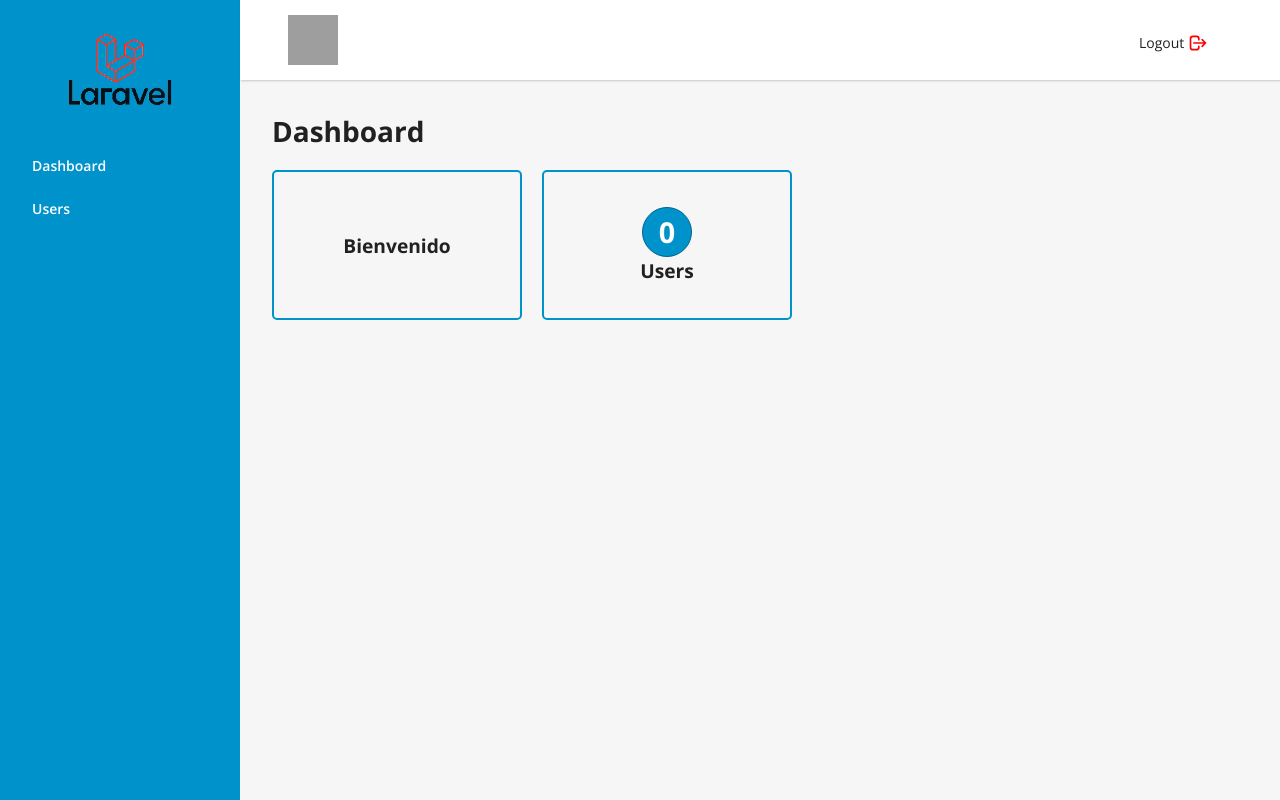
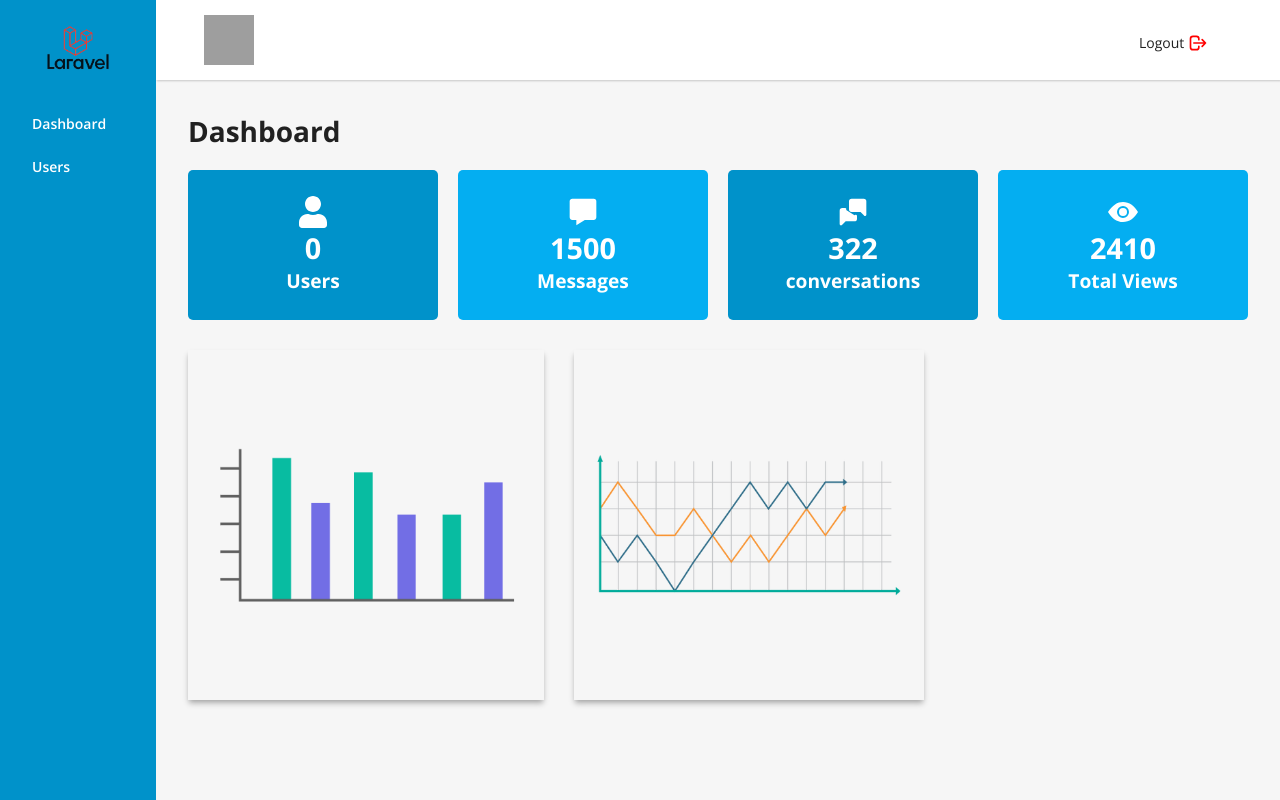
Before and after one commit to darienvr/login-user-crud-laravel-react, a React (Vite) app in the folder frontend/: page /dashboard in a window 1280 px wide. Built offline with nearby package versions, Linux system fonts and the light colour scheme; no server answers; sample sign-in values are in the browser's storage; grey boxes are pictures that could not be loaded.

Commit message:
add images to the dashboard

```diff
--- a/frontend/src/index.css
+++ b/frontend/src/index.css
@@ -206,6 +206,7 @@ table > tbody > tr > td {
     margin-top: 20px;
     display: flex;
     gap: 20px;
+    color: #fff;
 }
 
 .dashboard-section {
@@ -214,24 +215,36 @@ table > tbody > tr > td {
     flex-direction: column;
     align-items: center;
     justify-content: center;
-    border: 2px solid #0092ca;
+    background-color: #0092ca;
     width: 250px;
     height: 150px;
     padding: 20px;
     border-radius: 5px;
     font-size: 1.2rem;
+    transition: all 1s;
 }
 
-.users-length {
+.dashboard-section:nth-child(2n){
+    background-color: #04aef1;
+}
+
+.dashboard-section svg {
+    font-size: 2rem;
+}
+
+.dashboard-section:hover {
+    transform: scale(1.05);
+}
+
+.dashboard-graph {
     display: flex;
-    align-items: center;
-    justify-content: center;
-    border: 1px solid #04648a;
-    width: 50px;
-    height: 50px;
-    border-radius: 50%;
-    background-color: #0092ca;
-    color: white;
+    gap: 30px;
+    margin-top: 30px;
+}
+
+.dashboard-graph img{
+    height: 350px;
+    box-shadow: 0 4px 6px -1px rgba(0, 0, 0, .3), 0 2px 4px -1px rgba(0, 0, 0, .06);
 }
 
 /********************** LOGIN AND SIGNUP / Form *********************/
--- a/frontend/src/views/Dashboard.jsx
+++ b/frontend/src/views/Dashboard.jsx
@@ -1,6 +1,12 @@
 import React, {useState, useEffect} from 'react'
 import { useStateContext } from '../contexts/ContextProvider'
 import axiosClient from '../axios-client';
+import { FaUser } from "react-icons/fa";
+import { BiSolidMessage } from "react-icons/bi";
+import { TbMessages } from "react-icons/tb";
+import { IoEyeSharp } from "react-icons/io5";
+import graficaLineas from '../assets/grafica-lineas.png'
+import graficaBarras from '../assets/grafica-barras.png'
 
 const Dashboard = () => {
 
@@ -25,13 +31,29 @@ const Dashboard = () => {
       <h1>Dashboard</h1>
       <div className='dashboard-container'>
         <div className='dashboard-section'>
-          <h4>Bienvenido</h4>
-          <h2>{user.name}</h2>
+          <FaUser />
+          <h2>{users.length}</h2>
+          <h4>Users</h4>
         </div>
         <div className='dashboard-section'>
-          <h2 className='users-length'>{users.length}</h2>
-          <h4>Users</h4>
+          <BiSolidMessage />
+          <h2>1500</h2>
+          <h4>Messages</h4>
         </div>
+        <div className='dashboard-section'>
+          <TbMessages fill='white'/>
+          <h2>322</h2>
+          <h4>conversations</h4>
+        </div>
+        <div className='dashboard-section'>
+          <IoEyeSharp />
+          <h2>2410</h2>
+          <h4>Total Views</h4>
+        </div>
+      </div>
+      <div className='dashboard-graph'>
+        <img src={graficaBarras} alt="Grafica de barras del dashboard" />
+        <img src={graficaLineas} alt="Grafica de barras del dashboard" />
       </div>
     </div>
   )
```
Also changed, not shown: frontend/src/assets/grafica-barras.png (added), frontend/src/assets/grafica-lineas.png (added).
